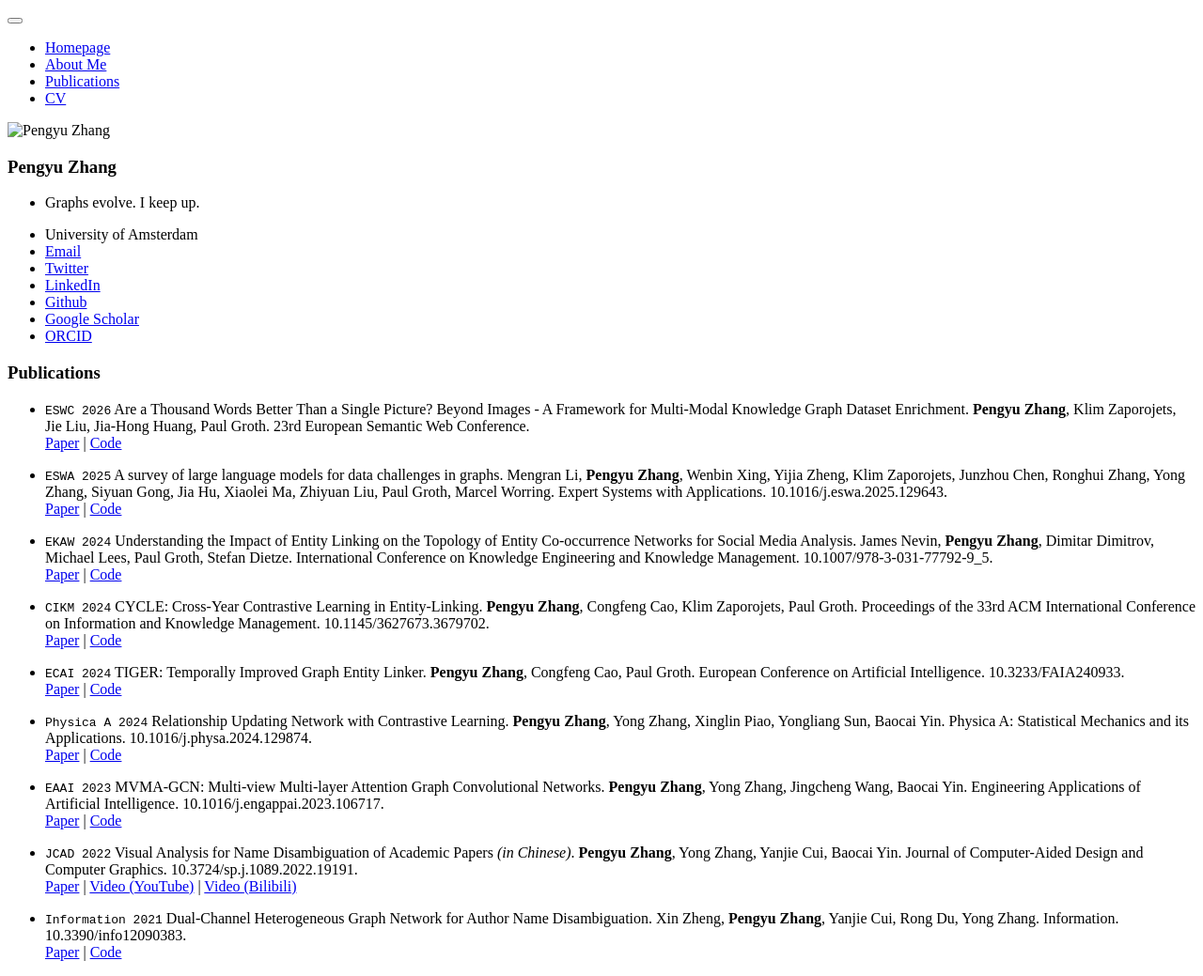
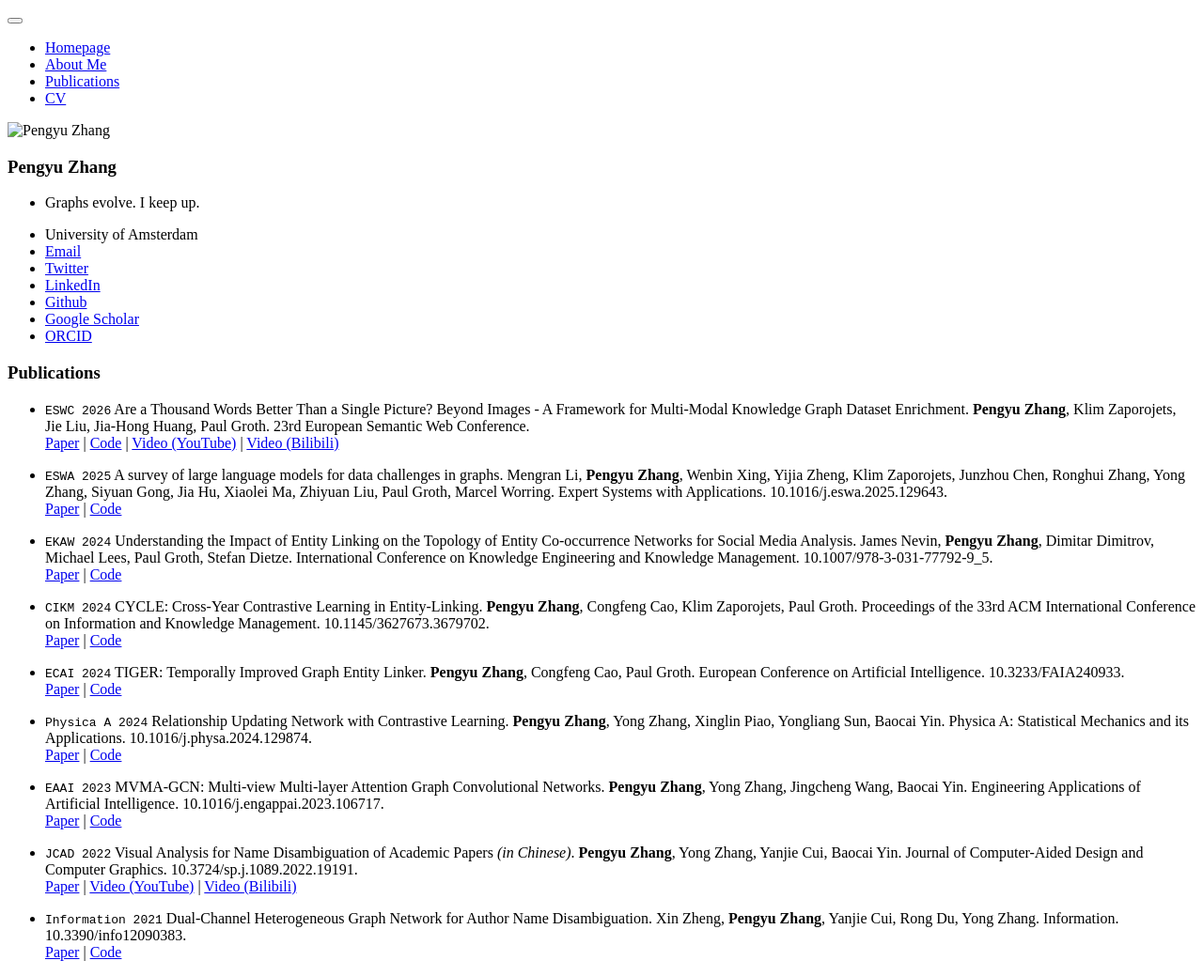
Before and after one commit to pengyu-zhang/pengyu-zhang.github.io, a Jekyll site: the page built from _pages/includes/pub_short.md, in a window 1280 px wide. Shown: the whole page at 94% size. Built offline with Jekyll 4.4.1, drawn with Linux system fonts in a browser that asks for light colours; our own code applies the rules of GitHub Pages for plain Markdown files.

Commit message:
Add video links to ESWC 2026 publication entry
Added video links for the publication at ESWC 2026.

```diff
--- a/_pages/includes/pub_short.md
+++ b/_pages/includes/pub_short.md
@@ -1,7 +1,7 @@
 # Publications
 
 - ``ESWC 2026`` Are a Thousand Words Better Than a Single Picture? Beyond Images - A Framework for Multi-Modal Knowledge Graph Dataset Enrichment. **Pengyu Zhang**, Klim Zaporojets, Jie Liu, Jia-Hong Huang, Paul Groth. 23rd European Semantic Web Conference.
-[Paper](https://pengyu-zhang.github.io/pdf/Beyond_Images.pdf) | [Code](https://github.com/pengyu-zhang/Beyond-Images)
+[Paper](https://pengyu-zhang.github.io/pdf/Beyond_Images.pdf) | [Code](https://github.com/pengyu-zhang/Beyond-Images) | [Video (YouTube)](https://youtu.be/PHaukQic-N4) | [Video (Bilibili)](https://www.bilibili.com/video/BV13445zLEp4)
 
 - ``ESWA 2025`` A survey of large language models for data challenges in graphs. Mengran Li, **Pengyu Zhang**, Wenbin Xing, Yijia Zheng, Klim Zaporojets, Junzhou Chen, Ronghui Zhang, Yong Zhang, Siyuan Gong, Jia Hu, Xiaolei Ma, Zhiyuan Liu, Paul Groth, Marcel Worring. Expert Systems with Applications. 10.1016/j.eswa.2025.129643.
 [Paper](https://pengyu-zhang.github.io/pdf/Graph-Learning-Challenges.pdf) | [Code](https://github.com/limengran98/Awesome-Literature-Graph-Learning-Challenges)
```
